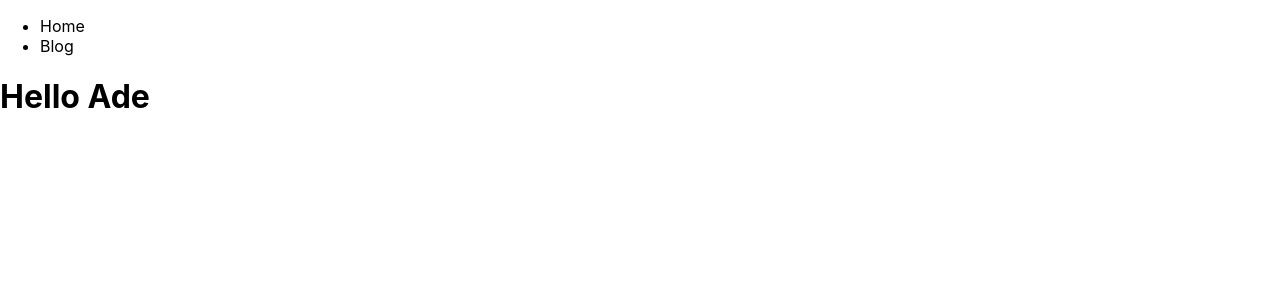
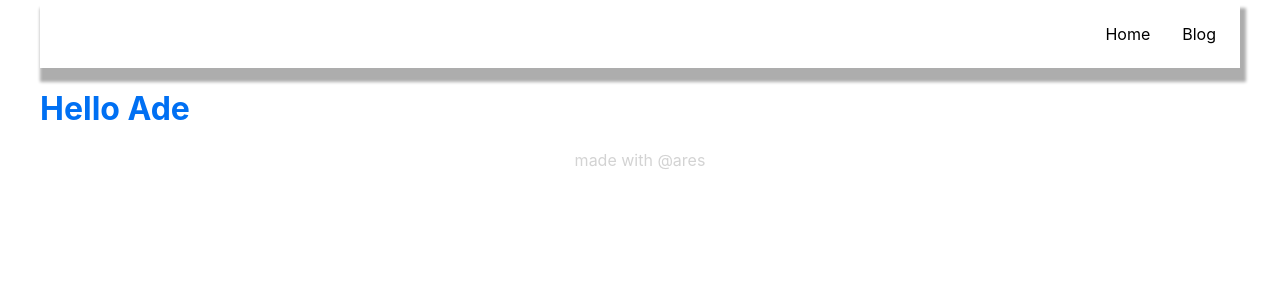
Before and after one commit to ade566/basic-nextjs, a Next.js app: page / in a window 1280 px wide. Shown: the top 300 px of the page. Built offline with nearby package versions, Linux system fonts and the light colour scheme.

Commit message:
Global CSS dan CSS Modules

```diff
--- /dev/null
+++ b/components/footer/Footer.module.css
@@ -0,0 +1,4 @@
+.title-footer {
+  text-align: center;
+  color: lightgray;
+}
--- /dev/null
+++ b/components/footer/index.tsx
@@ -0,0 +1,9 @@
+import styles from "./Footer.module.css";
+
+export default function Footer() {
+  return (
+    <div>
+      <p className={styles["title-footer"]}>made with @ares</p>
+    </div>
+  );
+}
--- /dev/null
+++ b/components/header/Header.module.css
@@ -0,0 +1,14 @@
+.container {
+  padding: 8px;
+  box-shadow: 3px 11px 3px 3px rgb(0 0 0 / 32%);
+}
+
+.list {
+  list-style: none;
+  display: flex;
+  justify-content: flex-end;
+}
+
+.item {
+  margin: 0px 16px;
+}
--- a/components/header/index.tsx
+++ b/components/header/index.tsx
@@ -1,16 +1,17 @@
 import React from "react";
 import Link from "next/link";
+import styles from "./Header.module.css";
 
 export default function Header() {
   return (
-    <header>
-      <ul>
-        <li>
+    <header className={styles.container}>
+      <ul className={styles.list}>
+        <li className={styles.item}>
           <Link href="/">
             <a>Home</a>
           </Link>
         </li>
-        <li>
+        <li className={styles.item}>
           <Link href="/blog">
             <a>Blog</a>
           </Link>
--- a/pages/blog/index.tsx
+++ b/pages/blog/index.tsx
@@ -1,9 +1,12 @@
 import Header from "../../components/header";
+import Footer from "../../components/footer";
+
 export default function Blog() {
   return (
     <>
       <Header />
-      <h1>Blog</h1>
+      <h1 className="title">Blog</h1>
+      <Footer />
     </>
   );
 }
--- a/pages/index.tsx
+++ b/pages/index.tsx
@@ -1,11 +1,14 @@
 import type { NextPage } from "next";
 import Header from "../components/header";
+import Footer from "../components/footer";
+import styles from "../styles/Home.module.css";
 
 const Home: NextPage = () => {
   return (
     <>
       <Header />
-      <h1>Hello Ade</h1>
+      <h1 className={styles["title-homepage"]}>Hello Ade</h1>
+      <Footer />
     </>
   );
 };
--- a/styles/Home.module.css
+++ b/styles/Home.module.css
@@ -1,116 +1,3 @@
-.container {
-  padding: 0 2rem;
+.title-homepage {
+  color: #0070f3;
 }
-
-.main {
-  min-height: 100vh;
-  padding: 4rem 0;
-  flex: 1;
-  display: flex;
-  flex-direction: column;
-  justify-content: center;
-  align-items: center;
-}
-
-.footer {
-  display: flex;
-  flex: 1;
-  padding: 2rem 0;
-  border-top: 1px solid #eaeaea;
-  justify-content: center;
-  align-items: center;
-}
-
-.footer a {
-  display: flex;
-  justify-content: center;
-  align-items: center;
-  flex-grow: 1;
-}
-
-.title a {
-  color: #0070f3;
-  text-decoration: none;
-}
-
-.title a:hover,
-.title a:focus,
-.title a:active {
-  text-decoration: underline;
-}
-
-.title {
-  margin: 0;
-  line-height: 1.15;
-  font-size: 4rem;
-}
-
-.title,
-.description {
-  text-align: center;
-}
-
-.description {
-  margin: 4rem 0;
-  line-height: 1.5;
-  font-size: 1.5rem;
-}
-
-.code {
-  background: #fafafa;
-  border-radius: 5px;
-  padding: 0.75rem;
-  font-size: 1.1rem;
-  font-family: Menlo, Monaco, Lucida Console, Liberation Mono, DejaVu Sans Mono,
-    Bitstream Vera Sans Mono, Courier New, monospace;
-}
-
-.grid {
-  display: flex;
-  align-items: center;
-  justify-content: center;
-  flex-wrap: wrap;
-  max-width: 800px;
-}
-
-.card {
-  margin: 1rem;
-  padding: 1.5rem;
-  text-align: left;
-  color: inherit;
-  text-decoration: none;
-  border: 1px solid #eaeaea;
-  border-radius: 10px;
-  transition: color 0.15s ease, border-color 0.15s ease;
-  max-width: 300px;
-}
-
-.card:hover,
-.card:focus,
-.card:active {
-  color: #0070f3;
-  border-color: #0070f3;
-}
-
-.card h2 {
-  margin: 0 0 1rem 0;
-  font-size: 1.5rem;
-}
-
-.card p {
-  margin: 0;
-  font-size: 1.25rem;
-  line-height: 1.5;
-}
-
-.logo {
-  height: 1em;
-  margin-left: 0.5rem;
-}
-
-@media (max-width: 600px) {
-  .grid {
-    width: 100%;
-    flex-direction: column;
-  }
-}
--- a/styles/globals.css
+++ b/styles/globals.css
@@ -4,6 +4,9 @@ body {
   margin: 0;
   font-family: -apple-system, BlinkMacSystemFont, Segoe UI, Roboto, Oxygen,
     Ubuntu, Cantarell, Fira Sans, Droid Sans, Helvetica Neue, sans-serif;
+  max-width: 100%;
+  width: 1200px;
+  margin: auto;
 }
 
 a {
@@ -14,3 +17,7 @@ a {
 * {
   box-sizing: border-box;
 }
+
+.title {
+  color: green;
+}
```
Also changed, not shown: pages/_app.tsx (+4 -4 lines), pages/blog/detail.tsx (deleted, +0 -9 lines).
